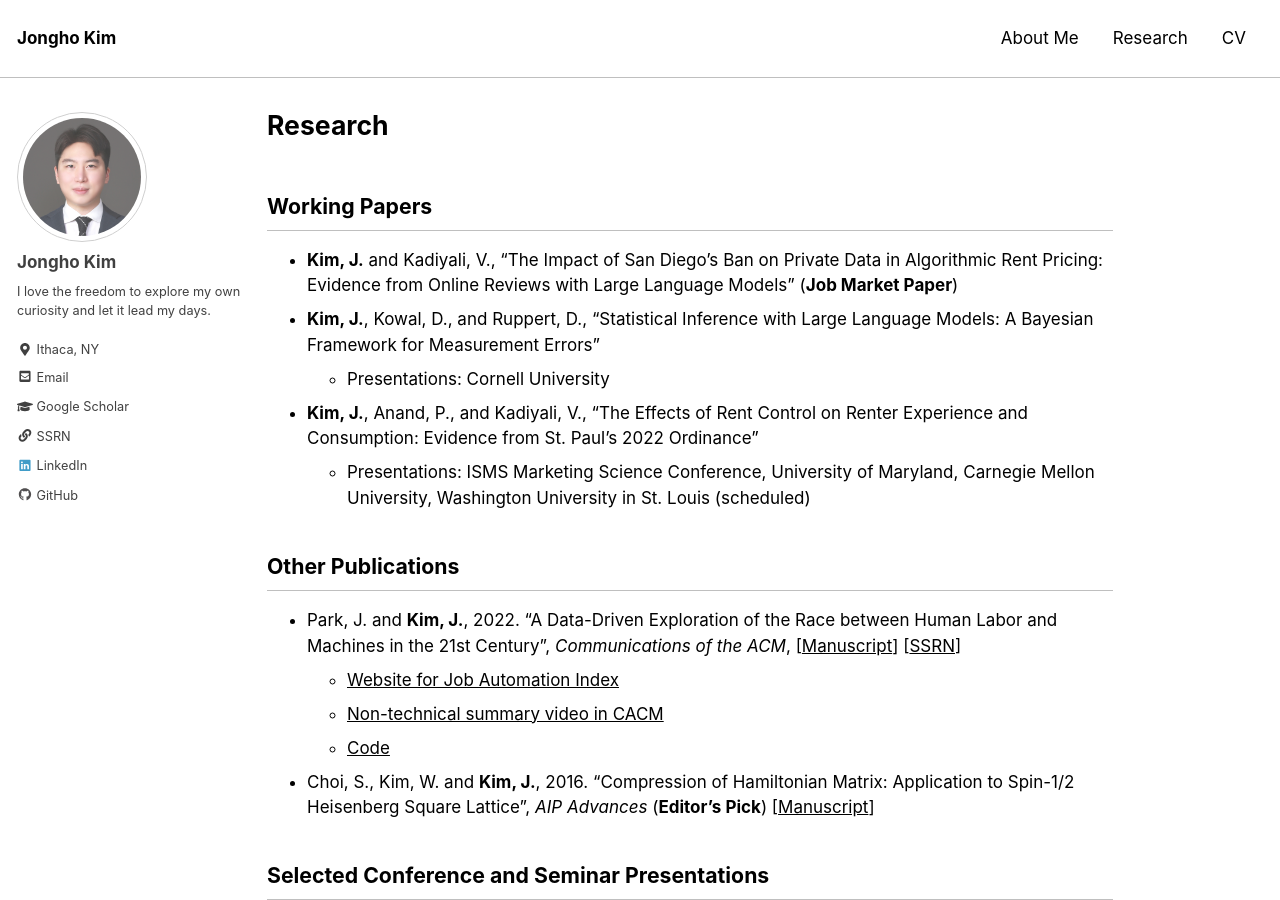
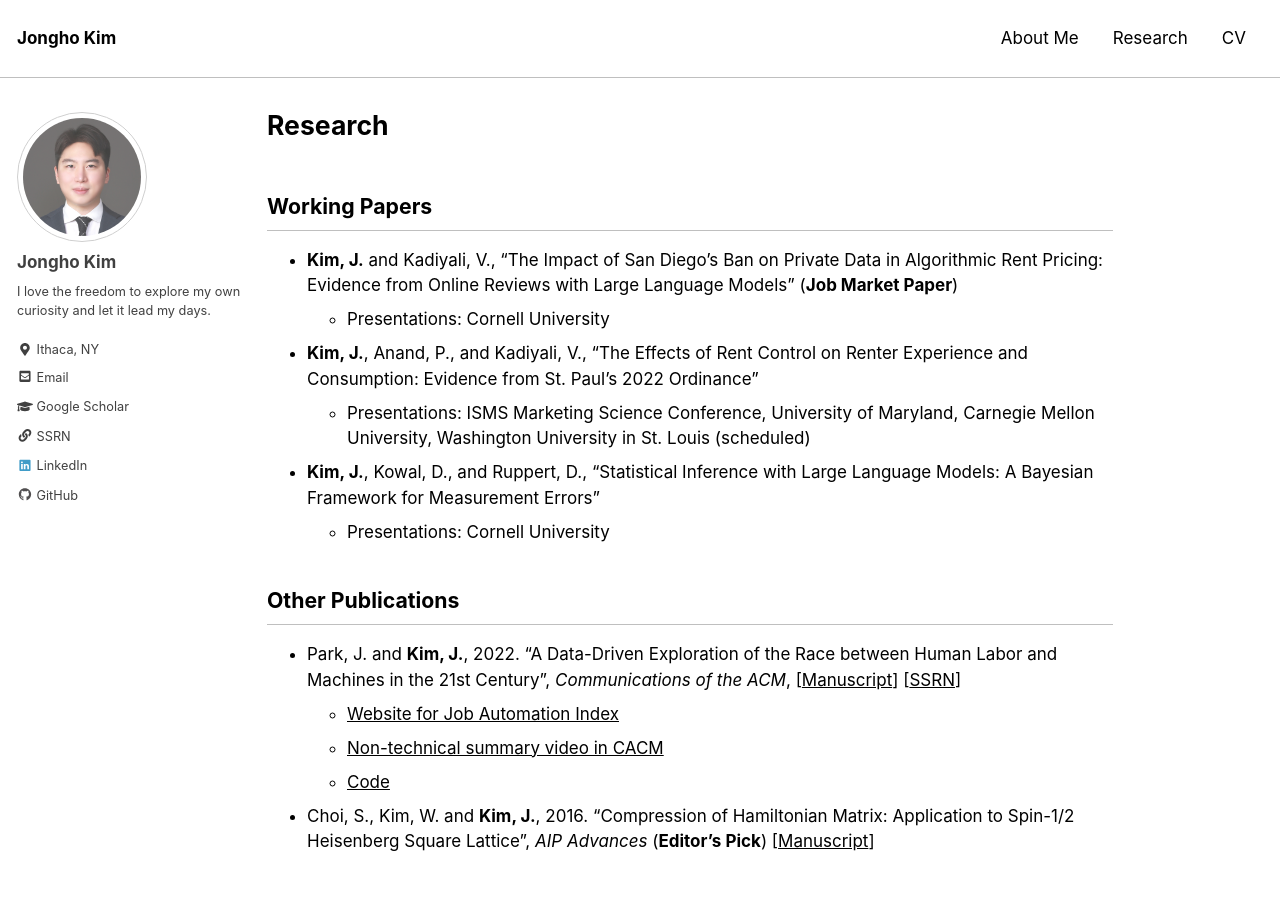
Before and after one commit to jonghkim/jonghkim.github.io, a Jekyll site: the page built from _pages/research.md, in a window 1280 px wide and 900 px high. Built offline with Jekyll 4.4.1, drawn with Linux system fonts in a browser that asks for light colours.

Commit message:
Sync website with October 2026 CV

```diff
--- a/_pages/research.md
+++ b/_pages/research.md
@@ -7,10 +7,11 @@ last_modified_at: 2026-10-21
 ---
 ## Working Papers
 - **Kim, J.** and Kadiyali, V., "The Impact of San Diego’s Ban on Private Data in Algorithmic Rent Pricing: Evidence from Online Reviews with Large Language Models" (**Job Market Paper**)
-- **Kim, J.**, Kowal, D., and Ruppert, D., "Statistical Inference with Large Language Models: A Bayesian Framework for Measurement Errors"
   - Presentations: Cornell University
 - **Kim, J.**, Anand, P., and Kadiyali, V., "The Effects of Rent Control on Renter Experience and Consumption: Evidence from St. Paul's 2022 Ordinance"
   - Presentations: ISMS Marketing Science Conference, University of Maryland, Carnegie Mellon University, Washington University in St. Louis (scheduled)
+- **Kim, J.**, Kowal, D., and Ruppert, D., "Statistical Inference with Large Language Models: A Bayesian Framework for Measurement Errors"
+  - Presentations: Cornell University
 
 ## Other Publications
 - Park, J. and **Kim, J.**, 2022. “A Data-Driven Exploration of the Race between Human Labor and Machines in the 21st Century”, *Communications of the ACM*, [[Manuscript](https://cacm.acm.org/magazines/2022/5/260356-a-data-driven-exploration-of-the-race-between-human-labor-and-machines-in-the-21st-century/fulltext)] [[SSRN](https://papers.ssrn.com/sol3/papers.cfm?abstract_id=3924789)]
```
Also changed, not shown: 1 other file.
